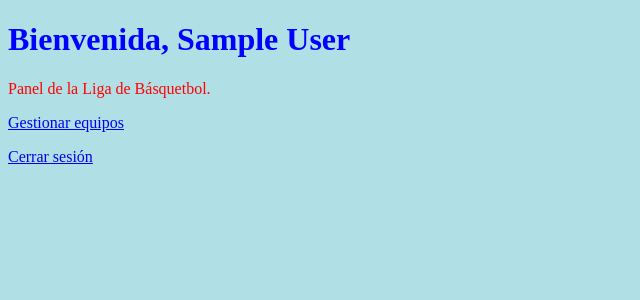
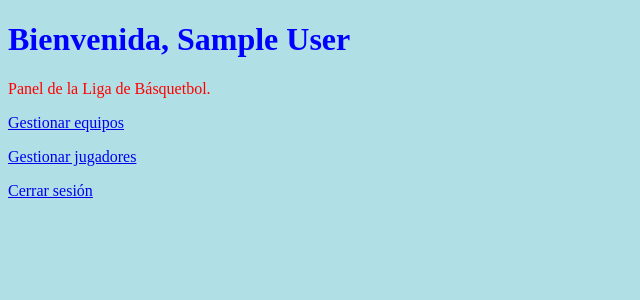
Before and after one commit to Keysy2740/mi-proyecto-sof, a PHP site: page /panel.php in a window 1280 px wide. Shown: the top 300 px of the page, without its empty margins (0-640 px from the left). Run offline with PHP 8.4, Linux system fonts and the light colour scheme; the visitor is signed in with stand-in values (Sample User, id 1).

Commit message:
Agregué enlace a jugadores en el panel

```diff
--- a/panel.php
+++ b/panel.php
@@ -18,6 +18,7 @@ if (!isset($_SESSION['usuario_id'])) {
   <h1>Bienvenida, <?= htmlspecialchars($_SESSION['usuario_nombre']) ?></h1>
   <p>Panel de la Liga de Básquetbol.</p>
   <p><a href="equipos.php">Gestionar equipos</a></p>
+  <p><a href="jugadores.php">Gestionar jugadores</a></p>
   <a href="salir.php">Cerrar sesión</a>
 </body>
 </html>
```
